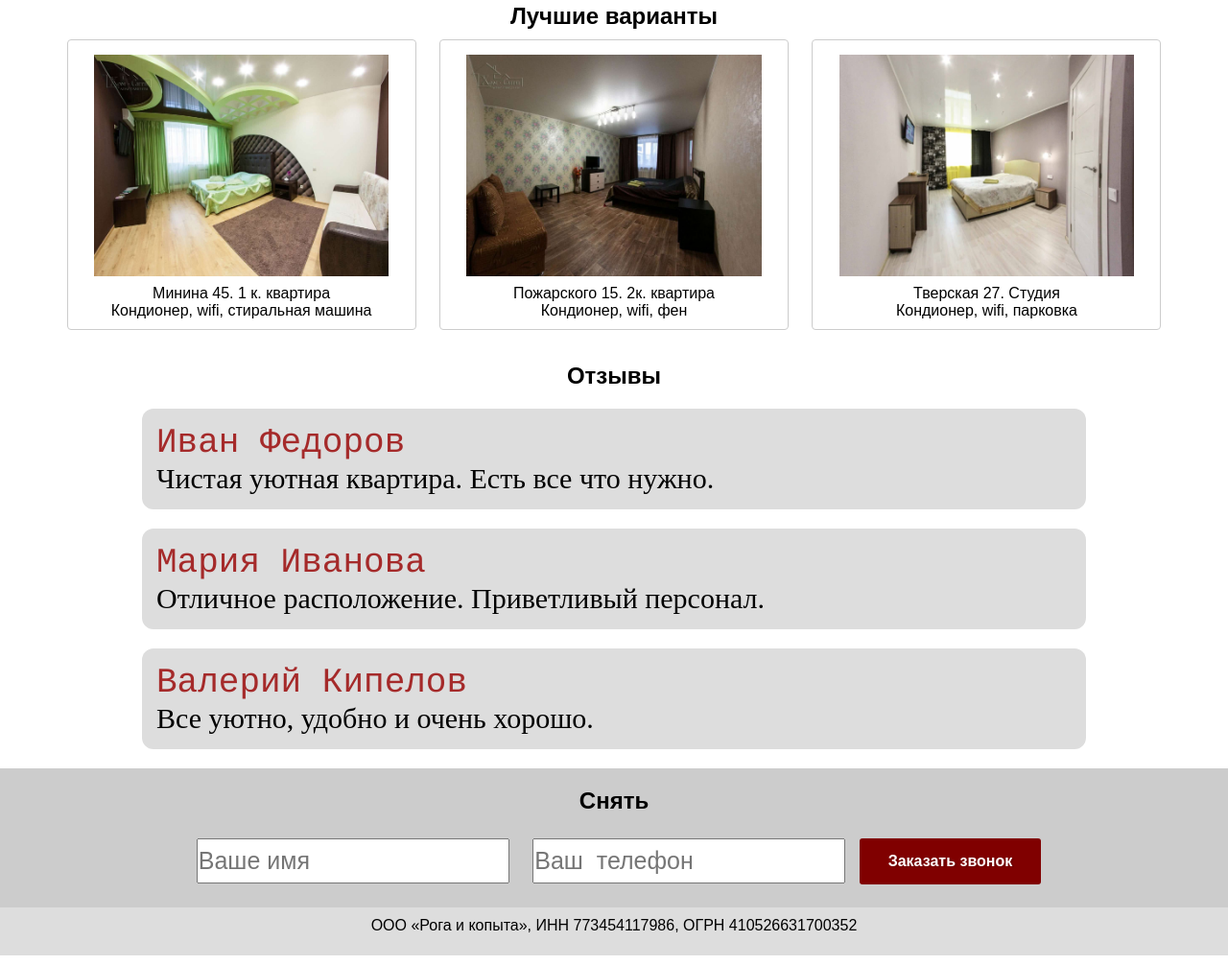
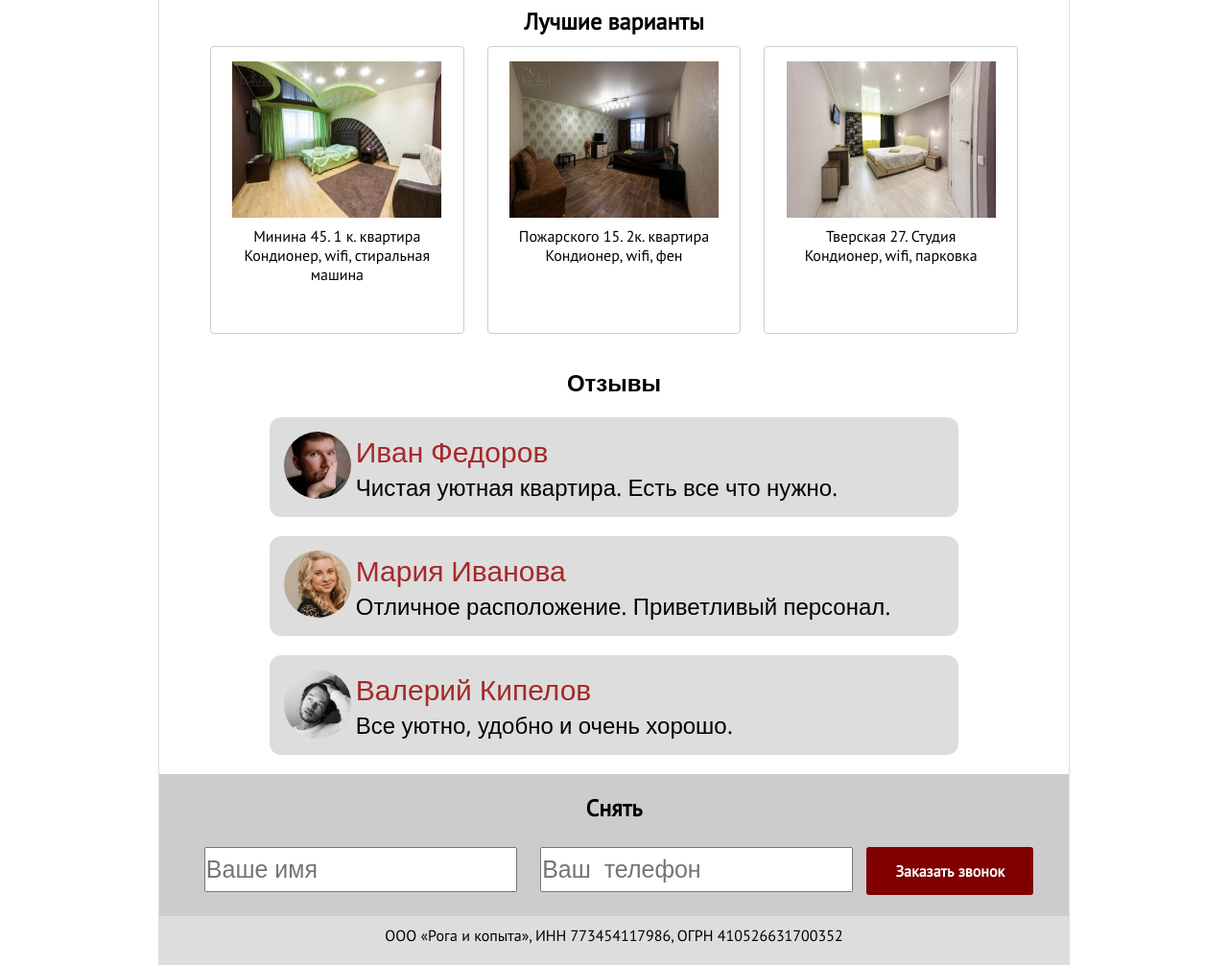
Before and after one commit to edwardkv/landing, a plain HTML site: page index.html in a window 1280 px wide. Shown: the part 713-1719 px from the top of the page at 96% size. Drawn offline with nearby package versions, Linux system fonts and the light colour scheme.

Commit message:
fix fonts, width, add photo

```diff
--- a/grid.css
+++ b/grid.css
@@ -1,3 +1,9 @@
+.wrapper {
+  max-width: 950px;
+  margin: 0 auto;
+  border: 1px solid #ddd;
+}
+
 .space-both {
   margin-top: 20px;
   margin-bottom: 20px;
--- a/header.css
+++ b/header.css
@@ -1,6 +1,7 @@
 .header {
   background: #ddd;
   min-height: 50px;
+  font-family: 'PT Sans', sans-serif;
 }
 
 
@@ -39,7 +40,7 @@
   font-weight: bold;
 }
 
-@media (max-width: 960px) {
+@media (max-width: 900px) {
   .header-nav,
   .header-phone {
     float: none;
--- a/index.html
+++ b/index.html
@@ -3,12 +3,15 @@
 <head>
   <meta charset="utf-8">
   <meta name="viewport" content="width=device-width, initial-scale=1">
+
   <title>Снять квартиру посуточно в Москве</title>
   <link rel="stylesheet" type="text/css" href="reset.css">
+  <link rel="preconnect" href="https://fonts.gstatic.com">
+  <link href="https://fonts.googleapis.com/css2?family=Open+Sans:wght@300&family=PT+Sans&display=swap" rel="stylesheet">
+  <link rel="stylesheet" type="text/css" href="grid.css">
   <link rel="stylesheet" type="text/css" href="intro.css">
   <link rel="stylesheet" type="text/css" href="texts.css">
   <link rel="stylesheet" type="text/css" href="button.css">
-  <link rel="stylesheet" type="text/css" href="grid.css">
   <link rel="stylesheet" type="text/css" href="features.css">
   <link rel="stylesheet" type="text/css" href="variants.css">
   <link rel="stylesheet" type="text/css" href="reviews.css">
@@ -21,6 +24,7 @@
 
 </head>
 <body>
+<div class="wrapper">
 
   <div class="header">
       <div class="header-phone">
@@ -130,16 +134,18 @@
   <div class="reviews" id="reviews">
     <h2 class="text-center">Отзывы</h2>
     <div class="review">
+      <img src="images/ph2.jpg" alt="фото" >
       <div class="review-author">Иван Федоров</div>
-
       <div class="review-text">Чистая уютная квартира. Есть все что нужно.</div>
     </div>
     <div class="review">
+      <img src="images/ph1.jpg" alt="фото" >
       <div class="review-author">Мария Иванова</div>
 
       <div class="review-text">Отличное расположение. Приветливый персонал.</div>
     </div>
     <div class="review">
+      <img src="images/ph3.jpg" alt="фото" >
       <div class="review-author">Валерий Кипелов</div>
 
       <div class="review-text">Все уютно, удобно и очень хорошо.</div>
@@ -149,18 +155,18 @@
   <div class="order" id="order">
     <h2 class="text-center">Снять</h2>
     <div class="order-form">
-    <form>
+      <form id="order-form" >
         <input type="text" name="name" placeholder="Ваше имя">
         <input type="text" name="mobile" placeholder="Ваш  телефон">
-      <a  class="button button-order"  >Заказать звонок</a>
+        <a  href="" class="button button-order"  >Заказать звонок</a>
       </form>
     </div>
   </div>
-
 
   <div class="footer">
     <p>ООО &laquo;Рога и копыта&raquo;, ИНН 773454117986, ОГРН 410526631700352 </p>
   </div>
 
+</div>
 </body>
 </html>
--- a/order.css
+++ b/order.css
@@ -17,3 +17,22 @@
   margin: 5px 10px;
   vertical-align: top;
 }
+
+@media (max-width: 700px) {
+  .order-form input {
+    display: block;
+    width: 95%;
+    text-align: center;
+  }
+
+  .order-form {
+    margin: 20px auto;
+  }
+}
+
+
+@media (max-width: 600px) {
+  .order-form input {
+    max-width: 100%;
+  }
+}
--- a/reviews.css
+++ b/reviews.css
@@ -1,6 +1,7 @@
 .reviews {
   margin: 20px auto;
   width: 80%;
+  font-family: 'Open Sans', sans-serif;
 }
 
 .review {
@@ -12,12 +13,17 @@
 }
 
 .review-author {
-  font-size: 36px;
-  font-family: courier;
+  font-size: 30px;
   color: brown;
 }
 
 .review-text {
-  font-size: 30px;
-  font-family: Vernada;
+  font-size: 24px;
 }
+
+.review img {
+  width: 70px;
+  border-radius: 50px;
+  float: left;
+  margin: 0px 5px 5px 0px;
+}
--- a/texts.css
+++ b/texts.css
@@ -1,5 +1,5 @@
 body {
-  font-family: pt sans, Arial, Helvetica, sans-serif;
+  font-family: 'PT Sans', sans-serif;
 }
 
 .text-center {
```
Also changed, not shown: images/ph1.jpg (added), images/ph2.jpg (added), images/ph3.jpg (added). Lines whose indentation alone changed are shown as unchanged.
